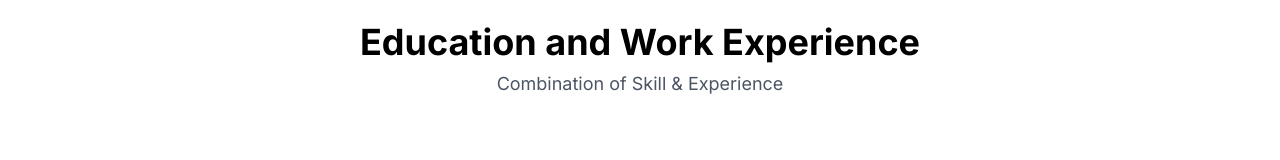
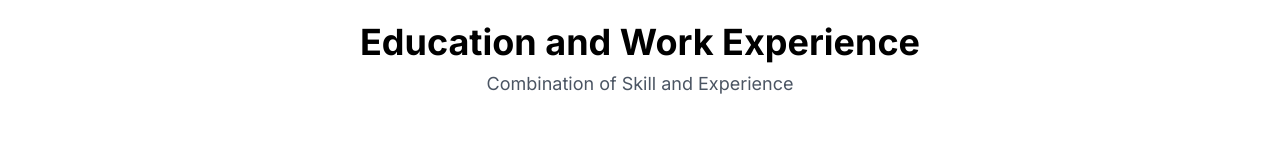
Before and after one commit to devriazul/portfolio-next-js, a Next.js app: page /about in a window 1280 px wide. Shown: the part 544-704 px from the top of the page. Built offline with nearby package versions, Linux system fonts and the light colour scheme.

Commit message:
Few updates

```diff
--- a/app/about/page.js
+++ b/app/about/page.js
@@ -31,7 +31,7 @@ export default function About() {
         {/* Header */}
         <div className="text-center mb-12">
           <h1 className="text-4xl font-bold mb-2">Education and Work Experience</h1>
-          <p className="text-lg text-gray-600">Combination of Skill &amp; Experience</p>
+          <p className="text-lg text-gray-600">Combination of Skill and Experience</p>
         </div>
 
         {/* Education Section */}
```
